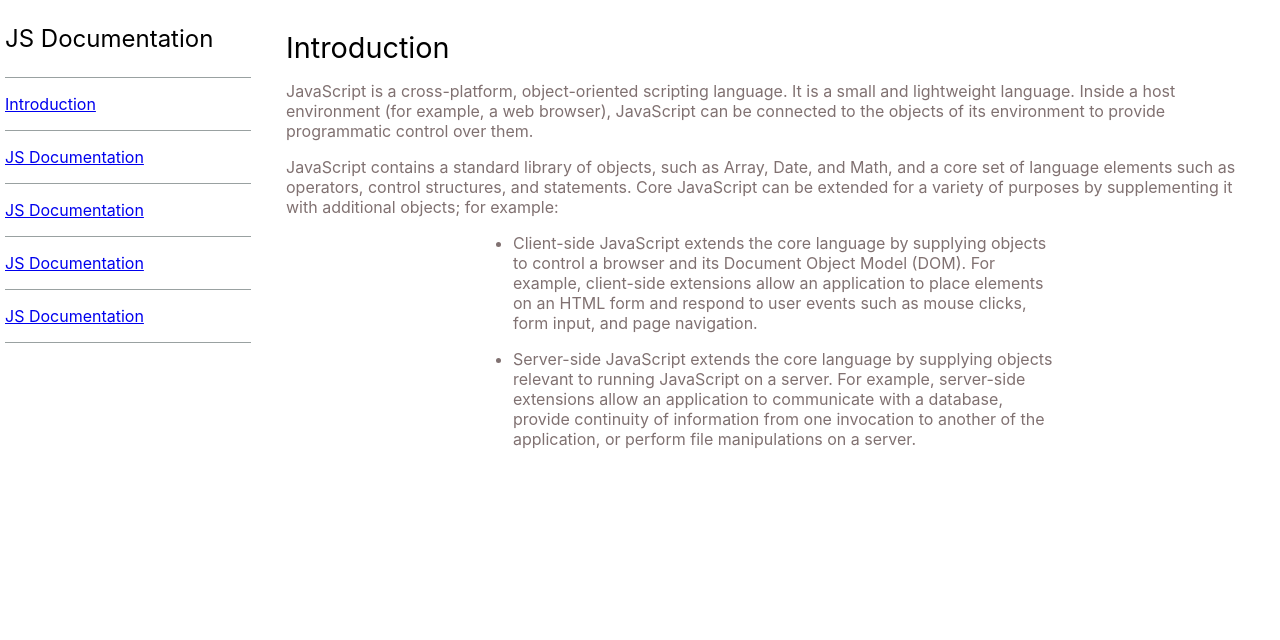
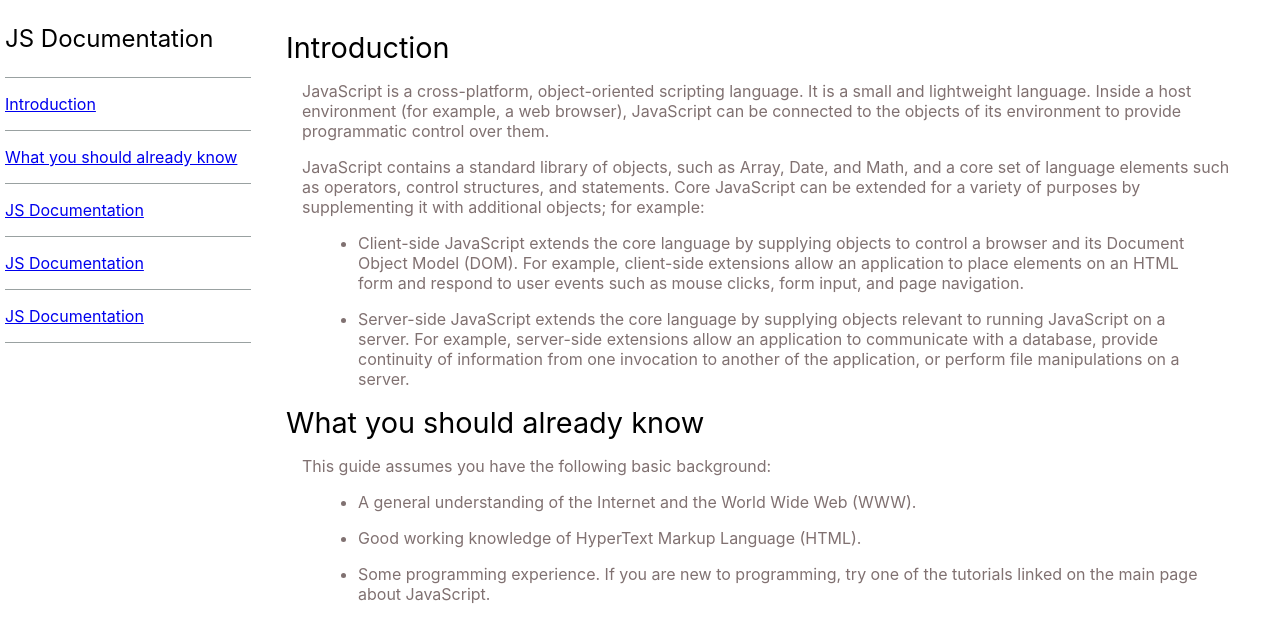
Before and after one commit to Bhavin789/Basic-HTML-CSS, a React (Create React App) app: page /documentation in a window 1280 px wide. Shown: the top 640 px of the page. Built offline with nearby package versions, Linux system fonts and the light colour scheme.

Commit message:
component: Add Section component to be reused

```diff
--- a/src/App.css
+++ b/src/App.css
@@ -49,13 +49,13 @@ h1 {
   display: block;
 }
 
-ul {
+ul.tribute {
   margin-top: 50px;
   max-width: 550px;
   margin: 0 auto;
 }
 
-li {
+li.tribute {
   margin: 16px 0;
 }
 
--- /dev/null
+++ b/src/components/Section.tsx
@@ -0,0 +1,21 @@
+import * as React from "react";
+
+export interface SectionProps {
+  headerTitle: string;
+  id: string;
+}
+
+const Section: React.FC<SectionProps> = ({
+  children,
+  headerTitle,
+  id = "section",
+}) => {
+  return (
+    <section className="main-section" id={id}>
+      <header className="header">{headerTitle}</header>
+      {children}
+    </section>
+  );
+};
+
+export default Section;
--- a/src/css/documentation.css
+++ b/src/css/documentation.css
@@ -31,8 +31,10 @@
 
 p.doc {
   color: #807171;
+  margin-left: 1em;
 }
 
 li.doc {
   color: #807171;
+  margin: 1em 2em 1em 2em;
 }
--- a/src/pages/DocumentationPage.tsx
+++ b/src/pages/DocumentationPage.tsx
@@ -1,4 +1,7 @@
 import React from "react";
+
+import Section from "../components/Section";
+
 import "../css/documentation.css";
 
 const DocumentationPage = () => {
@@ -9,8 +12,8 @@ const DocumentationPage = () => {
         <a href="#Introduction" className="nav-link">
           Introduction
         </a>
-        <a href="#" className="nav-link">
-          JS Documentation
+        <a href="#What_you_should_already_know" className="nav-link">
+          What you should already know
         </a>
         <a href="#" className="nav-link">
           JS Documentation
@@ -23,8 +26,7 @@ const DocumentationPage = () => {
         </a>
       </nav>
       <div className="content">
-        <section id="Introduction" className="main-section">
-          <header className="header">Introduction</header>
+        <Section headerTitle="Introduction" id="Introduction">
           <p className="doc">
             JavaScript is a cross-platform, object-oriented scripting language.
             It is a small and lightweight language. Inside a host environment
@@ -56,7 +58,29 @@ const DocumentationPage = () => {
               server.
             </li>
           </ul>
-        </section>
+        </Section>
+
+        <Section
+          headerTitle={"What you should already know"}
+          id="What_you_should_already_know"
+        >
+          <p className="doc">
+            This guide assumes you have the following basic background:
+          </p>
+          <ul>
+            <li className="doc">
+              A general understanding of the Internet and the World Wide Web
+              (WWW).
+            </li>
+            <li className="doc">
+              Good working knowledge of HyperText Markup Language (HTML).
+            </li>
+            <li className="doc">
+              Some programming experience. If you are new to programming, try
+              one of the tutorials linked on the main page about JavaScript.
+            </li>
+          </ul>
+        </Section>
       </div>
     </div>
   );
--- a/src/pages/TributePage.tsx
+++ b/src/pages/TributePage.tsx
@@ -23,35 +23,35 @@ const TributePage = () => {
 
         <section id="tribute-info">
           <h3 id="headline">Here's a time line of Dr. Borlaug's life:</h3>
-          <ul id="list">
-            <li>
+          <ul id="list" className="tribute">
+            <li className="tribute">
               <b>1914</b> - Born in Cresco, Iowa
             </li>
-            <li>
+            <li className="tribute">
               <b>1914</b> - Leaves his family's farm to attend the University of
               Minnesota, thanks to a Depression era program known as the
               "National Youth Administration"
             </li>
-            <li>
+            <li className="tribute">
               <b>1914</b> - Has to stop school and save up more money. Works in
               the Civilian Conservation Corps, helping starving Americans. "I
               saw how food changed them", he said. "All of this left scars on
               me."
             </li>
-            <li>
+            <li className="tribute">
               <b>1914</b> - Finishes university and takes a job in the US
               Forestry Service
             </li>
-            <li>
+            <li className="tribute">
               <b>1914</b> - Born in Cresco, Iowa
             </li>
-            <li>
+            <li className="tribute">
               <b>1914</b> - Born in Cresco, Iowa
             </li>
-            <li>
+            <li className="tribute">
               <b>1914</b> - Born in Cresco, Iowa
             </li>
-            <li>
+            <li className="tribute">
               <b>1914</b> - Born in Cresco, Iowa
             </li>
           </ul>
```
Also changed, not shown: 1 other file (tests, documents, lock files or other folders).
